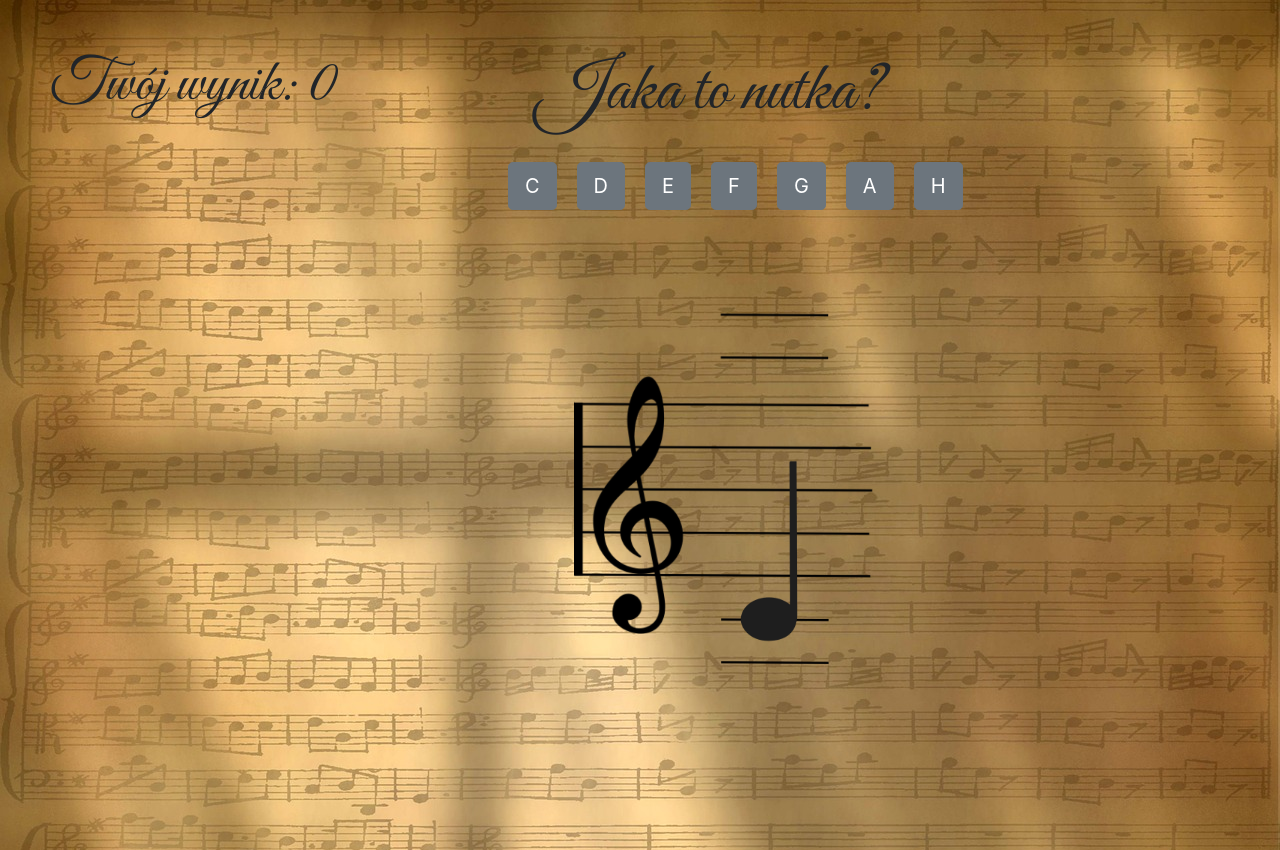
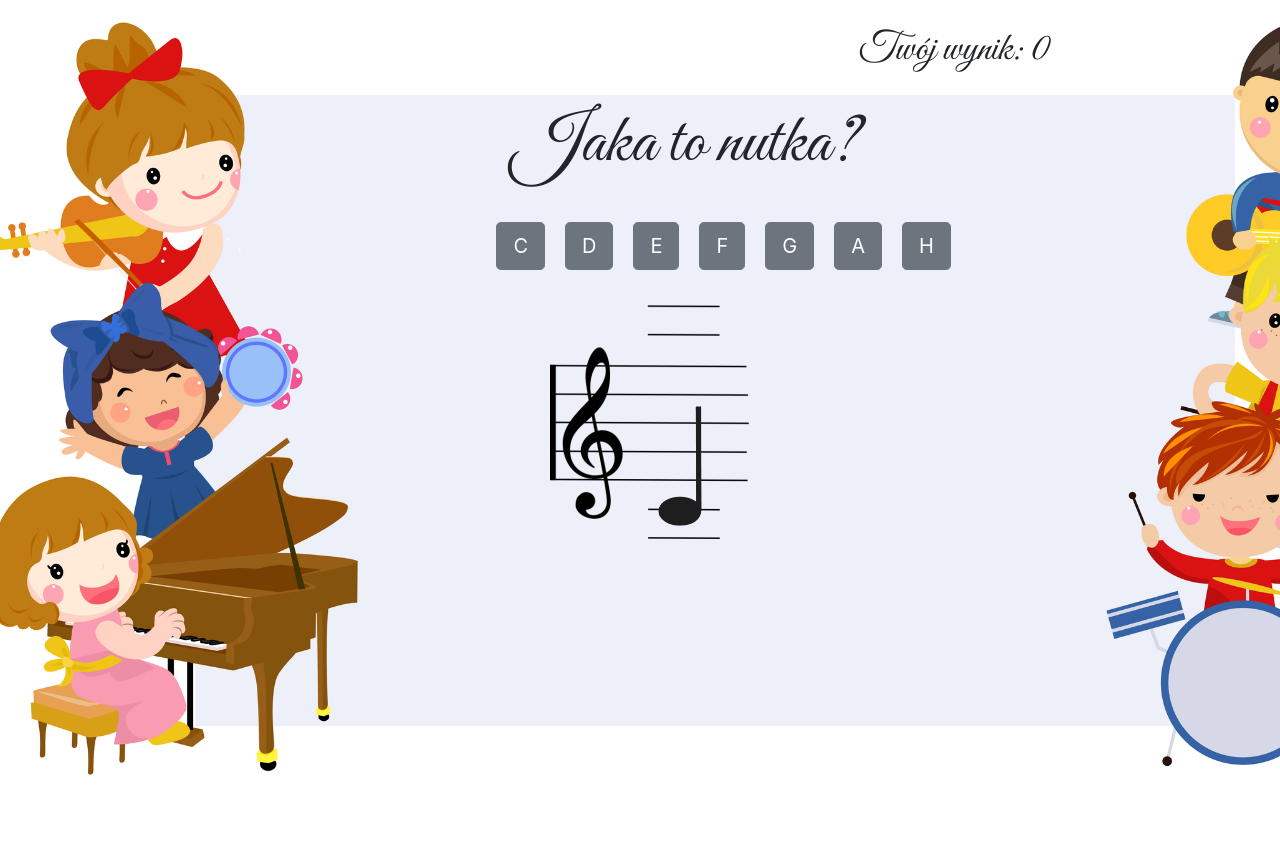
Before and after one commit to jbelezina/GuessTheNote, a React (Create React App) app: page / in a window 1280 px wide. After the commit the page ends 800 px from the top, so only its background shows below. Built offline with nearby package versions, Linux system fonts and the light colour scheme.

Commit message:
new look

```diff
--- a/src/App.css
+++ b/src/App.css
@@ -1,5 +1,134 @@
+html,
+body,
+div,
+span,
+object,
+iframe,
+h1,
+h2,
+h3,
+h4,
+h5,
+h6,
+p,
+blockquote,
+pre,
+abbr,
+address,
+cite,
+code,
+del,
+dfn,
+em,
+img,
+ins,
+kbd,
+q,
+samp,
+small,
+strong,
+sub,
+sup,
+var,
+b,
+i,
+dl,
+dt,
+dd,
+ol,
+ul,
+li,
+fieldset,
+form,
+label,
+legend,
+table,
+caption,
+tbody,
+tfoot,
+thead,
+tr,
+th,
+td,
+article,
+aside,
+canvas,
+details,
+figcaption,
+figure,
+footer,
+header,
+hgroup,
+menu,
+nav,
+section,
+summary,
+time,
+mark,
+audio,
+video {
+  margin: 0;
+  padding: 0;
+  border: 0;
+  outline: 0;
+  font-size: 100%;
+  vertical-align: baseline;
+  background: transparent;
+}
+
 body {
-  background-image: url("./background.jpeg");
-  background-size: 100%;
-  height: 100vh;
+  line-height: 1;
 }
+
+article,
+aside,
+details,
+figcaption,
+figure,
+footer,
+header,
+hgroup,
+menu,
+nav,
+section {
+  display: block;
+}
+
+nav ul {
+  list-style: none;
+}
+
+blockquote,
+q {
+  quotes: none;
+}
+
+blockquote:before,
+blockquote:after,
+q:before,
+q:after {
+  content: "";
+  content: none;
+}
+
+a {
+  margin: 0;
+  padding: 0;
+  font-size: 100%;
+  vertical-align: baseline;
+  background: transparent;
+}
+
+html {
+  background: url("./background.jpg") no-repeat center center fixed;
+  background-position: -50px 0px;
+  -webkit-background-size: cover;
+  -moz-background-size: cover;
+  -o-background-size: cover;
+  background-size: cover;
+}
+
+html {
+  height: 100%;
+  overflow: hidden;
+}
--- a/src/App.js
+++ b/src/App.js
@@ -21,7 +21,7 @@ class App extends Component {
   handleSelection = guessedNote => {
     if (this.props.canGuess) {
       if (guessedNote === this.props.currentNote[0]) {
-        this.props.setMessageTo("Brawo!");
+        this.props.setMessageTo("     Brawo!");
         this.props.incrementScore();
         this.props.blockGuessing();
         setTimeout(() => {
@@ -36,39 +36,43 @@ class App extends Component {
   };
 
   render() {
-    let staveDiv = {
-      position: "absolute",
-      width: "500px",
-      height: "500px",
-      top: "25vh",
-      left: "37vw"
+    let scoreStyle = {
+      position: "relative",
+      fontFamily: '"Great Vibes", cursive',
+      fontSize: "40px",
+      float: "right",
+      marginTop: "-15%",
+      marginRight: "-30%"
+    };
+
+    let staveStyle = {
+      position: "relative",
+      zIndex: "-1",
+      top: "-30px",
+      left: "20%"
     };
 
     let messageStyle = {
-      position: "absolute",
+      position: "relative",
       fontFamily: '"Great Vibes", cursive',
       fontSize: "70px",
-      top: "0vh",
-      left: "38vw"
-    };
-
-    let scoreStyle = {
-      postion: "absolute",
-      fontFamily: '"Great Vibes", cursive',
-      fontSize: "60px",
-      top: "0vh",
-      left: "5vw"
+      left: "25%",
+      marginTop: "20%"
     };
 
     let controlsStyle = {
-      position: "absolute",
-      top: "8vw",
-      left: "35vw"
+      position: "relative",
+      marginTop: "5%",
+      marginBottom: "10%",
+      left: "20%"
     };
 
     let containerStyle = {
-      margin: "50px",
-      position: "relative"
+      position: "relative",
+      zIndex: "3",
+      marginTop: "10vh",
+      marginLeft: "30vw",
+      marginRight: "30vw"
     };
 
     let resetButton;
@@ -84,29 +88,28 @@ class App extends Component {
           }}
           onClick={this.props.resetScore}
         >
-          <i class="fas fa-undo-alt" />
+          <i className="fas fa-undo-alt" />
         </button>
       );
     }
 
     return (
-      <div className="App">
-        <div className="container" style={containerStyle}>
-          <div className="row">
-            <h1 style={messageStyle}>{this.props.message}</h1>
+      <div style={containerStyle}>
         <h1 style={scoreStyle}>
           Twój wynik: {this.props.score} {resetButton}
         </h1>
-          </div>
+
+        <h1 style={messageStyle}>{this.props.message}</h1>
+
         <div style={controlsStyle}>
           <Controls handleSelection={this.handleSelection} />
         </div>
-          <div style={staveDiv}>
+
+        <div style={staveStyle}>
           <Stave
             currentNote={this.props.currentNote}
             currentNoteNo={this.props.currentNoteNumber}
           />
-          </div>
         </div>
       </div>
     );
--- a/src/Note.js
+++ b/src/Note.js
@@ -9,136 +9,136 @@ class Note extends Component {
       case "G":
         style = {
           position: "absolute",
-          left: 160,
-          top: 268
+          left: 65,
+          top: 142
         };
         break;
 
       case "A":
         style = {
           position: "absolute",
-          left: 160,
-          top: 247
+          left: 65,
+          top: 128
         };
         break;
 
       case "H":
         style = {
           position: "absolute",
-          left: 160,
-          top: 225
+          left: 65,
+          top: 112
         };
         break;
 
       case "C":
         style = {
           position: "absolute",
-          left: 160,
-          top: 203
+          left: 65,
+          top: 100
         };
         break;
 
       case "D":
         style = {
           position: "absolute",
-          left: 160,
-          top: 182
+          left: 65,
+          top: 83
         };
         break;
 
       case "E":
         style = {
           position: "absolute",
-          left: 160,
-          top: 161
+          left: 65,
+          top: 70
         };
         break;
 
       case "F":
         style = {
           position: "absolute",
-          left: 160,
-          top: 138
+          left: 65,
+          top: 55
         };
         break;
 
       case "G1":
         style = {
           position: "absolute",
-          left: 160,
-          top: 118
+          left: 65,
+          top: 42
         };
         break;
 
       case "A1":
         style = {
           position: "absolute",
-          left: 160,
-          top: 95
+          left: 65,
+          top: 26
         };
         break;
 
       case "H1":
         style = {
           position: "absolute",
-          left: 160,
-          top: 75
+          left: 65,
+          top: 12
         };
         break;
 
       case "C1":
         style = {
           position: "absolute",
-          left: 160,
-          top: 189
+          left: 65,
+          top: 88
         };
         break;
 
       case "D1":
         style = {
           position: "absolute",
-          left: 160,
-          top: 169
+          left: 65,
+          top: 77
         };
         break;
 
       case "E1":
         style = {
           position: "absolute",
-          left: 160,
-          top: 147
+          left: 65,
+          top: 60
         };
         break;
 
       case "F1":
         style = {
           position: "absolute",
-          left: 160,
-          top: 123
+          left: 65,
+          top: 45
         };
         break;
 
       case "G2":
         style = {
           position: "absolute",
-          left: 160,
-          top: 101
+          left: 65,
+          top: 30
         };
         break;
 
       case "A2":
         style = {
           position: "absolute",
-          left: 160,
-          top: 77
+          left: 65,
+          top: 15
         };
         break;
 
       case "H2":
         style = {
           position: "absolute",
-          left: 160,
-          top: 55
+          left: 65,
+          top: 0
         };
         break;
     }
@@ -152,7 +152,7 @@ class Note extends Component {
 
     return (
       <div>
-        <img src={note} style={style} width="170" height="196" alt="note" />
+        <img src={note} style={style} width="130" height="130" alt="note" />
       </div>
     );
   }
--- a/src/Stave.js
+++ b/src/Stave.js
@@ -5,17 +5,14 @@ import Note from "./Note";
 const Stave = props => {
   return (
     <div>
-      <img
-        src={stave}
+      <div
         style={{
-          position: "absolute",
-          top: "57px",
-          left: "10%"
+          position: "relative",
+          top: "0vh",
+          left: "5vw"
         }}
-        width="300"
-        alt="stave"
-      />
-      <div style={{ position: "absolute" }}>
+      >
+        <img src={stave} width="200" alt="stave" />
         <Note pitch={props.currentNote} noteNo={props.currentNoteNo} />
       </div>
     </div>
--- a/src/store/reducer.js
+++ b/src/store/reducer.js
@@ -52,7 +52,10 @@ const reducer = (state = initialState, action) => {
     console.log("new note number from SET_NEW_NOTE reducer" + action.value);
     newState.currentNoteNumber = action.value;
 
-    console.log("new note name from SET_NEW_NOTE reducer" + action.value);
+    console.log(
+      "new note name from SET_NEW_NOTE reducer " +
+        newState.pitches[action.value]
+    );
     newState.currentNote = newState.pitches[action.value];
   }
 
```
Also changed, not shown: src/background.jpeg (deleted), src/background.jpg (added). Lines whose indentation alone changed are shown as unchanged.
